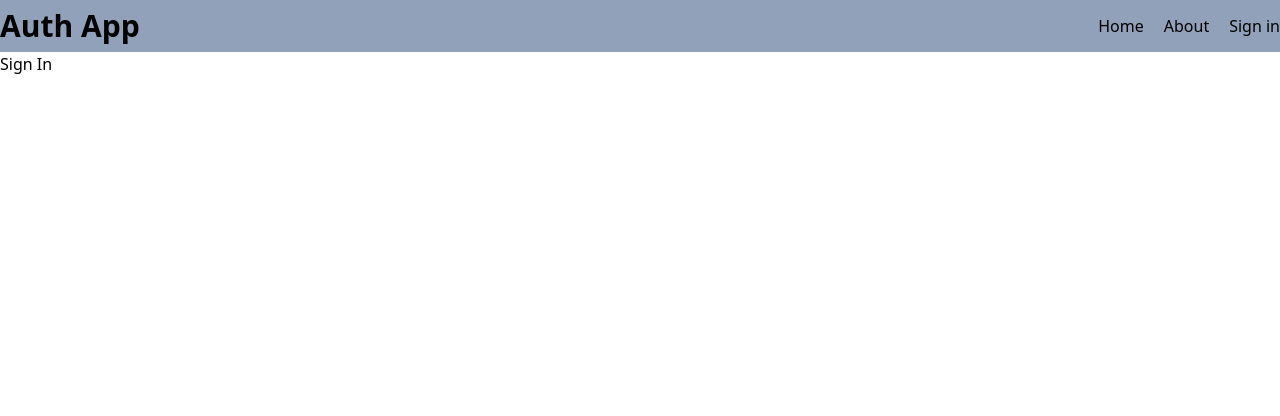
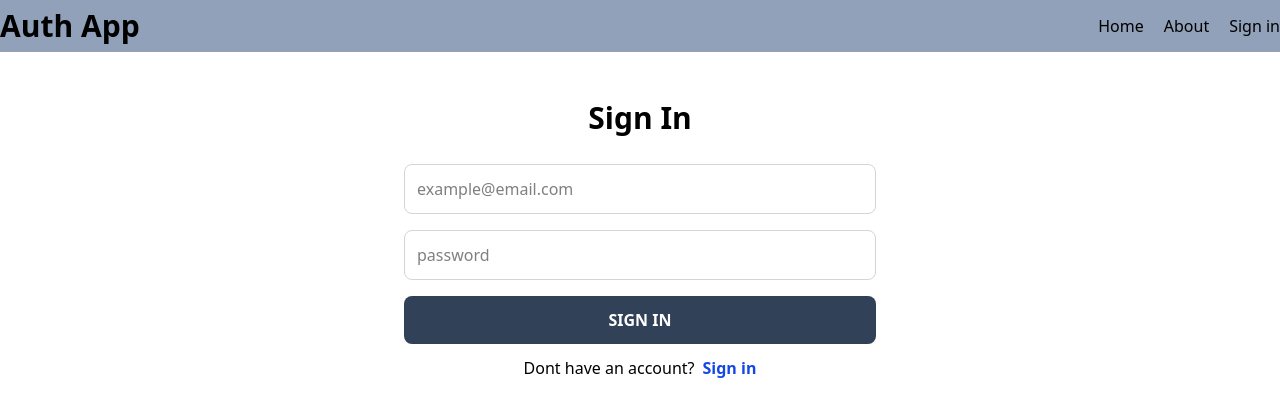
Before and after one commit to deepanshurwt06/Hello-Home, a React (Vite) app in the folder client/: page /sign-in in a window 1280 px wide. Shown: the top 416 px of the page. Built offline with nearby package versions, Linux system fonts and the light colour scheme.

Commit message:
created sign in UI and implemented its functionality

```diff
--- a/client/src/pages/SignIn.jsx
+++ b/client/src/pages/SignIn.jsx
@@ -1,5 +1,75 @@
+import { useState } from "react";
+import { Link, useNavigate } from "react-router-dom";
+
 export default function SignIn() {
-    return (
-        <div>Sign In</div>
-    )
+  const [formData, setFormData] = useState({});
+  const [loading, setLoading] = useState(false);
+  const [error, setError] = useState(false);
+  const navigate = useNavigate();
+
+  const handleChange = (e) => {
+    setFormData({ ...formData, [e.target.name]: e.target.value });
+  };
+
+  const handleSubmit = async (e) => {
+    e.preventDefault();
+
+    try {
+      setLoading(true);
+      const res = await fetch(`/api/auth/signin`, {
+        method: "POST",
+        headers: {
+          "Content-Type": "application/json",
+        },
+        body: JSON.stringify(formData),
+      });
+      const data = await res.json();
+      setLoading(false);
+
+      if (data.error) {
+        setError(true);
+        return;
+      }
+      setError(false);
+      navigate("/");
+    } catch (error) {
+      setLoading(false);
+      setError(true);
+    }
+  };
+
+  return (
+    <div className="p-5 max-w-lg mx-auto">
+      <h1 className="text-3xl font-semibold my-7 text-center">Sign In</h1>
+      <form onSubmit={handleSubmit} className="flex flex-col gap-4">
+        <input
+          onChange={handleChange}
+          className="border bg-white border-zinc-300 p-3 rounded-lg "
+          type="email"
+          placeholder="example@email.com"
+          name="email"
+        />
+        <input
+          onChange={handleChange}
+          className="border bg-white border-zinc-300 p-3 rounded-lg "
+          type="password"
+          placeholder="password"
+          name="password"
+        />
+        <button
+          disabled={loading}
+          className="bg-slate-700 text-white p-3 rounded-lg     font-semibold uppercase hover:opacity-95 disabled:opacity-80"
+        >
+          {loading ? "Loading..." : "Sign In"}
+        </button>
+      </form>
+      <div className="flex gap-2 py-3 justify-center">
+        <p className="font-medium">Dont have an account?</p>
+        <Link to={"/sign-up"}>
+          <span className="text-blue-700 font-semibold">Sign in</span>
+        </Link>
+      </div>
+      <p className="text-red-700 mt-5">{error && "Something went wrong"}</p>
+    </div>
+  );
 }
--- a/client/src/pages/SignUp.jsx
+++ b/client/src/pages/SignUp.jsx
@@ -1,79 +1,82 @@
-import { useState } from 'react';
-import {Link} from 'react-router-dom';
-
+import { useState } from "react";
+import { Link, useNavigate } from "react-router-dom";
 
 export default function SignUp() {
-
   const [formData, setFormData] = useState({});
   const [loading, setLoading] = useState(false);
   const [error, setError] = useState(false);
+  const navigate = useNavigate();
 
-    const handleChange = (e)=>{
-        setFormData({...formData,[e.target.name]:e.target.value});
-    }
+  const handleChange = (e) => {
+    setFormData({ ...formData, [e.target.name]: e.target.value });
+  };
 
-
-    const handleSubmit = async (e)=>{
+  const handleSubmit = async (e) => {
     e.preventDefault();
 
     try {
       setLoading(true);
-          const res = await fetch(`/api/auth/signup`,{
-            method:"POST",
-            headers:{
-                "Content-Type":"application/json",
+      const res = await fetch(`/api/auth/signup`, {
+        method: "POST",
+        headers: {
+          "Content-Type": "application/json",
         },
-            body:JSON.stringify(formData),
+        body: JSON.stringify(formData),
       });
       const data = await res.json();
       setLoading(false);
 
-        if(data.error){
+      if (data.error) {
         setError(true);
         return;
       }
       setError(false);
+      navigate("/");
     } catch (error) {
       setLoading(false);
       setError(true);
     }
-
-
-    }
+  };
 
   return (
     <div className="p-5 max-w-lg mx-auto">
       <h1 className="text-3xl font-semibold my-7 text-center">Sign Up</h1>
       <form onSubmit={handleSubmit} className="flex flex-col gap-4">
-        <input onChange={handleChange}
+        <input
+          onChange={handleChange}
           className="border bg-white border-zinc-300 p-3 rounded-lg "
           type="text"
           placeholder="username"
           name="username"
         />
-        <input onChange={handleChange}
+        <input
+          onChange={handleChange}
           className="border bg-white border-zinc-300 p-3 rounded-lg "
           type="email"
           placeholder="example@email.com"
           name="email"
         />
-        <input onChange={handleChange}
+        <input
+          onChange={handleChange}
           className="border bg-white border-zinc-300 p-3 rounded-lg "
           type="password"
           placeholder="password"
           name="password"
         />
-        <button disabled={loading} className="bg-slate-700 text-white p-3 rounded-lg     font-semibold uppercase hover:opacity-95 disabled:opacity-80">
+        <button
+          disabled={loading}
+          className="bg-slate-700 text-white p-3 rounded-lg     font-semibold uppercase hover:opacity-95 disabled:opacity-80"
+        >
           {loading ? "Loading..." : "Sign Up"}
         </button>
       </form>
       <div className="flex gap-2 py-3 justify-center">
         <p className="font-medium">Have an account?</p>
-        <Link to={'/sign-in'}>
+        <Link to={"/sign-in"}>
           <span className="text-blue-700 font-semibold">Sign in</span>
         </Link>
       </div>
-      <p className='text-red-700 mt-5'>{error && "Something went wrong"}</p>
+      <p className="text-red-700 mt-5">{error && "Something went wrong"}</p>
     </div>
   );
 }
```
Also changed, not shown: 1 other file (tests, documents, lock files or other folders). Lines whose indentation alone changed are shown as unchanged.
